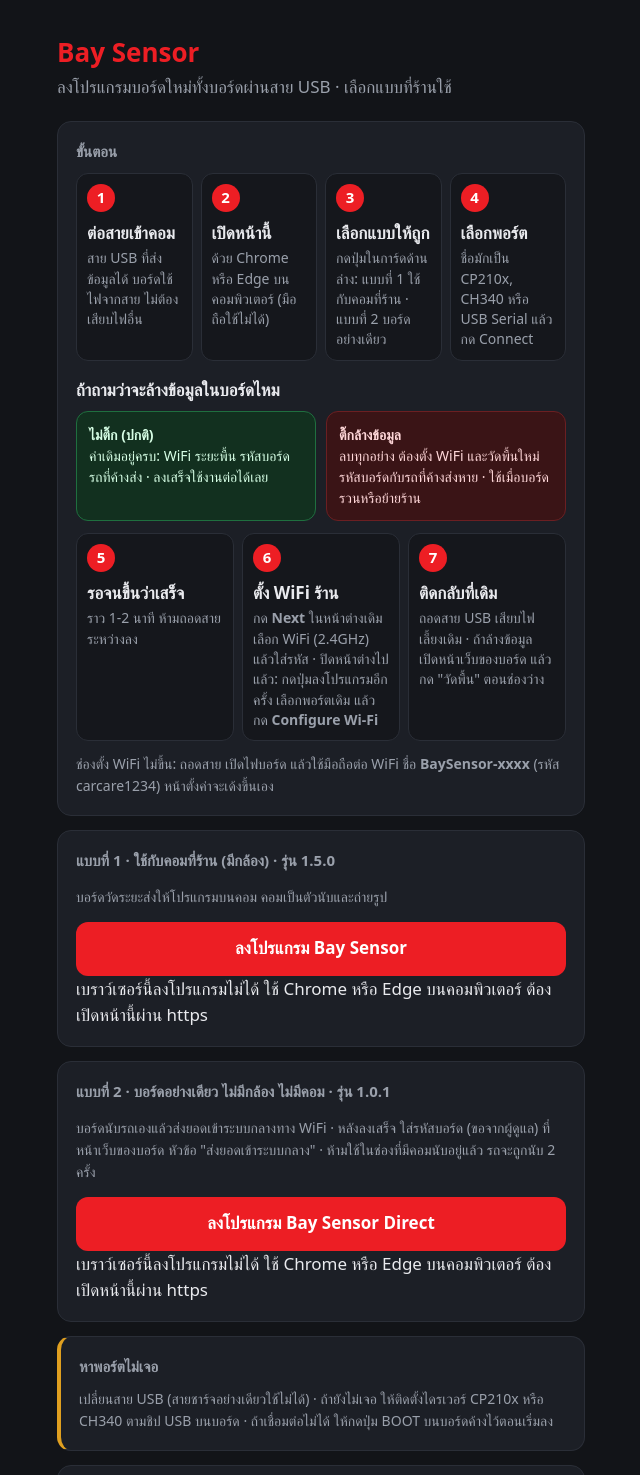
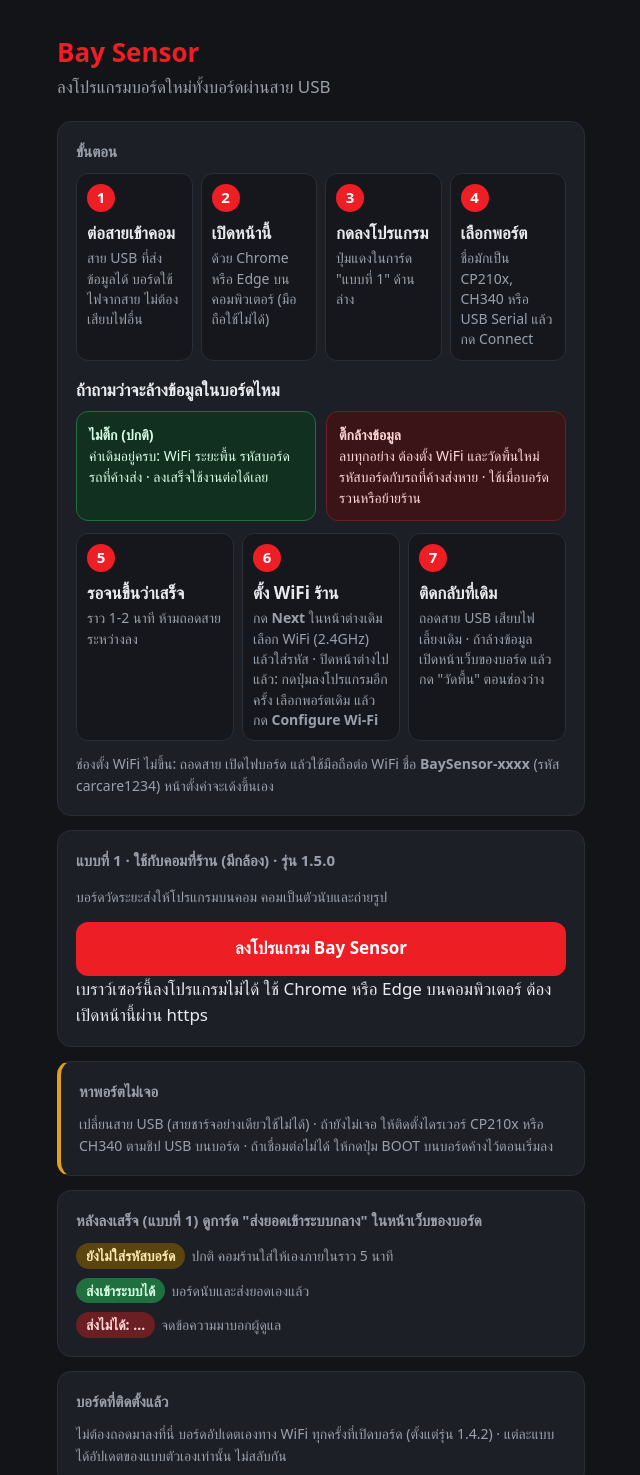
Before and after one commit to KungrcKMK/baysensor-firmware, a plain HTML site: page index.html in a window 1280 px wide. Shown: the top 1475 px of the page, without its empty margins (319-959 px from the left). Drawn offline with Linux system fonts and the light colour scheme.

Commit message:
Installer page: show only the PC-connected build for now (Direct files kept)
Co-Authored-By: Claude Opus 5.5 <noreply@anthropic.com>

```diff
--- a/index.html
+++ b/index.html
@@ -31,15 +31,15 @@ button:focus-visible{outline:3px solid #fff;outline-offset:2px}
 </style>
 <main>
 <h1>Bay Sensor</h1>
-<p class="sub">ลงโปรแกรมบอร์ดใหม่ทั้งบอร์ดผ่านสาย USB · เลือกแบบที่ร้านใช้</p>
-<script>for(const[f,i]of[["manifest.json","v"],["manifest_direct.json","vd"]])fetch(f).then(r=>r.json()).then(m=>document.getElementById(i).textContent=m.version)</script>
+<p class="sub">ลงโปรแกรมบอร์ดใหม่ทั้งบอร์ดผ่านสาย USB</p>
+<script>for(const[f,i]of[["manifest.json","v"]])fetch(f).then(r=>r.json()).then(m=>document.getElementById(i).textContent=m.version)</script>
 
 <div class="c">
 <h2>ขั้นตอน</h2>
 <div class="g">
 <div class="s"><span class="n">1</span><b>ต่อสายเข้าคอม</b><span class="k">สาย USB ที่ส่งข้อมูลได้ บอร์ดใช้ไฟจากสาย ไม่ต้องเสียบไฟอื่น</span></div>
 <div class="s"><span class="n">2</span><b>เปิดหน้านี้</b><span class="k">ด้วย Chrome หรือ Edge บนคอมพิวเตอร์ (มือถือใช้ไม่ได้)</span></div>
-<div class="s"><span class="n">3</span><b>เลือกแบบให้ถูก</b><span class="k">กดปุ่มในการ์ดด้านล่าง: แบบที่ 1 ใช้กับคอมที่ร้าน · แบบที่ 2 บอร์ดอย่างเดียว</span></div>
+<div class="s"><span class="n">3</span><b>กดลงโปรแกรม</b><span class="k">ปุ่มแดงในการ์ด "แบบที่ 1" ด้านล่าง</span></div>
 <div class="s"><span class="n">4</span><b>เลือกพอร์ต</b><span class="k">ชื่อมักเป็น CP210x, CH340 หรือ USB Serial แล้วกด Connect</span></div>
 </div>
 <p class="q">ถ้าถามว่าจะล้างข้อมูลในบอร์ดไหม</p>
@@ -65,16 +65,6 @@ button:focus-visible{outline:3px solid #fff;outline-offset:2px}
 </esp-web-install-button>
 </div>
 
-<div class="c">
-<h2>แบบที่ 2 · บอร์ดอย่างเดียว ไม่มีกล้อง ไม่มีคอม · รุ่น <b id="vd">—</b></h2>
-<p class="k">บอร์ดนับรถเองแล้วส่งยอดเข้าระบบกลางทาง WiFi · หลังลงเสร็จ ใส่รหัสบอร์ด (ขอจากผู้ดูแล) ที่หน้าเว็บของบอร์ด หัวข้อ "ส่งยอดเข้าระบบกลาง" · ห้ามใช้ในช่องที่มีคอมนับอยู่แล้ว รถจะถูกนับ 2 ครั้ง</p>
-<esp-web-install-button manifest="manifest_direct.json">
-<button slot="activate">ลงโปรแกรม Bay Sensor Direct</button>
-<span slot="unsupported">เบราว์เซอร์นี้ลงโปรแกรมไม่ได้ ใช้ Chrome หรือ Edge บนคอมพิวเตอร์</span>
-<span slot="not-allowed">ต้องเปิดหน้านี้ผ่าน https</span>
-</esp-web-install-button>
-</div>
-
 <div class="c warn">
 <h2>หาพอร์ตไม่เจอ</h2>
 <p class="k" style="margin:0">เปลี่ยนสาย USB (สายชาร์จอย่างเดียวใช้ไม่ได้) · ถ้ายังไม่เจอ ให้ติดตั้งไดรเวอร์ CP210x หรือ CH340 ตามชิป USB บนบอร์ด · ถ้าเชื่อมต่อไม่ได้ ให้กดปุ่ม BOOT บนบอร์ดค้างไว้ตอนเริ่มลง</p>
```
